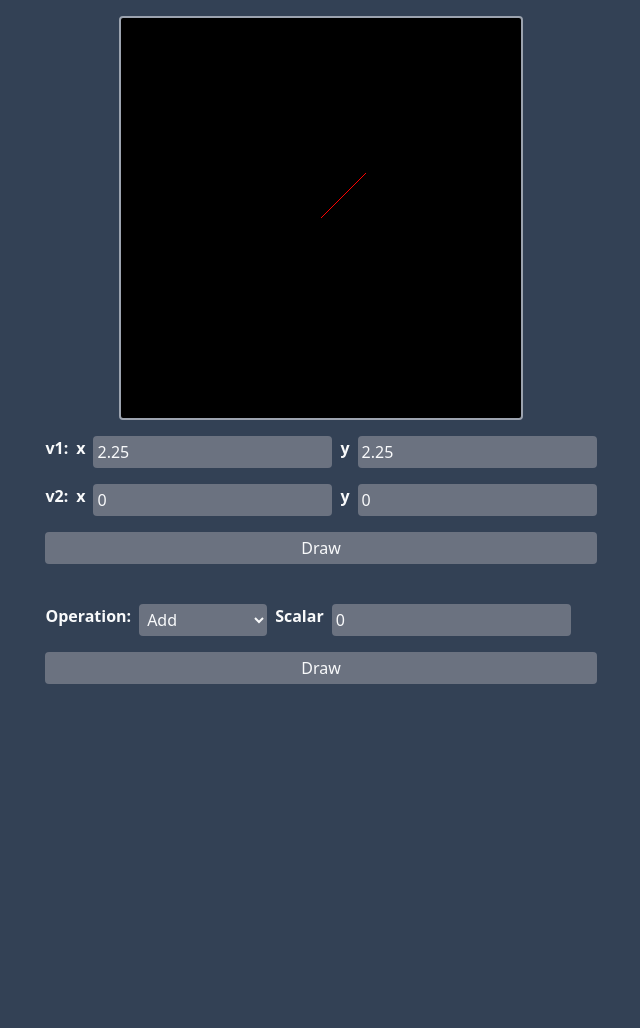
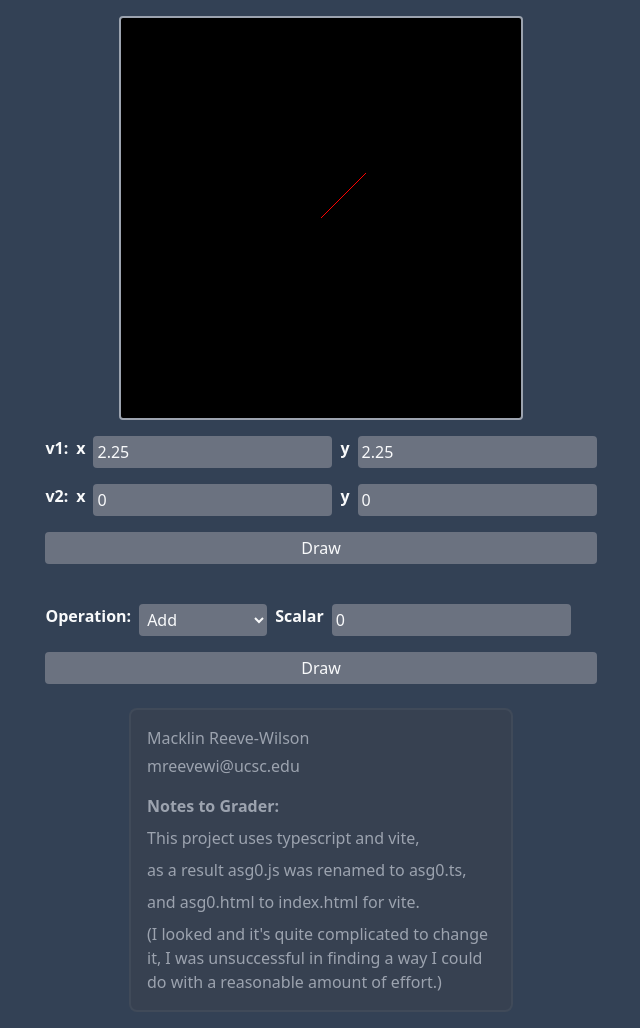
Before and after one commit to macklinhrw/cse160-as0, a website built with Vite: page index.html in a window 1280 px wide. Shown: the whole page, without its empty margins (319-959 px from the left). Before the commit the page ends 800 px from the top, so only its background shows below. Built offline with nearby package versions, Linux system fonts and the light colour scheme.

Commit message:
feat: add notes to grader and name, email

```diff
--- a/index.html
+++ b/index.html
@@ -103,6 +103,25 @@
               class="bg-gray-500 px-4 py-1 rounded hover:bg-gray-600 hover:cursor-pointer"
             />
           </div>
+          <div
+            class="max-w-sm space-y-4 text-gray-400 p-4 bg-gray-700 border-2 border-gray-600/50 mx-auto rounded-lg"
+          >
+            <div class="space-y-1">
+              <p>Macklin Reeve-Wilson</p>
+              <p>mreevewi@ucsc.edu</p>
+            </div>
+            <div class="space-y-2">
+              <p class="font-bold">Notes to Grader:</p>
+              <p>This project uses typescript and vite,</p>
+              <p>as a result asg0.js was renamed to asg0.ts,</p>
+              <p>and asg0.html to index.html for vite.</p>
+              <p>
+                (I looked and it's quite complicated to change it, I was
+                unsuccessful in finding a way I could do with a reasonable
+                amount of effort.)
+              </p>
+            </div>
+          </div>
         </div>
       </div>
     </main>
```
